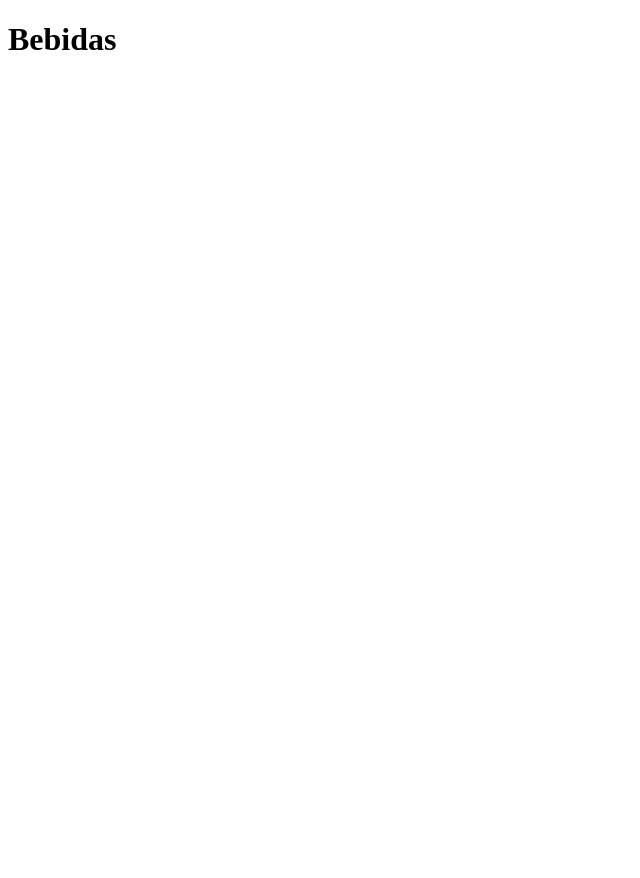
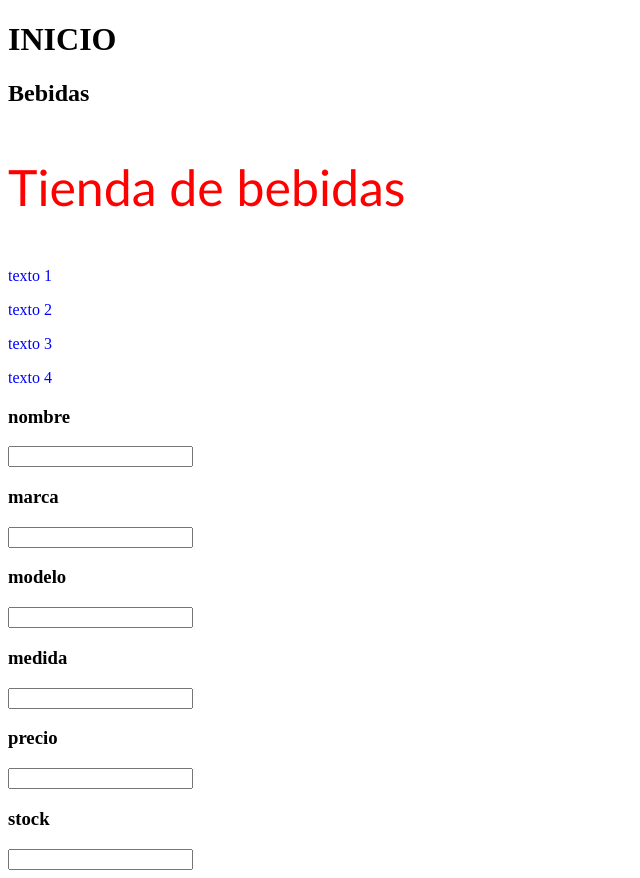
Before and after one commit to segundov1235/mi_repositorio, a plain HTML site: page index.html in a window 1280 px wide. Shown: the whole page, without its empty margins (0-640 px from the left). Before the commit the page ends 800 px from the top, so only its background shows below. Drawn offline with Linux system fonts and the light colour scheme.

Commit message:
clase 7 js

```diff
--- a/app.js
+++ b/app.js
@@ -295,6 +295,7 @@ let search = prompt("que queres buscar")
 let buscadorMultiple = listasupermercado.filter(obj=> obj.nombre === search)
 console.log(buscadorMultiple)
 */
+/*
 class Bebidas{
     constructor(nombre,marca,modelo,medida,precio,stock){
         this.nombre = nombre,
@@ -353,3 +354,113 @@ listaBebidas.sort((a,b)=>{
 })
 
 console.log(listaBebidas);
+
+*/
+/*
+let mensaje = "Hola Mundo"
+
+localStorage.setItem("saludo",mensaje)
+
+console.log(mensaje)
+console.log(localStorage.getItem("saludo"));
+*/
+
+//sessionStorage.setItem("temporal", 2021)
+/*
+class Producto {
+    constructor(nombre,precio){
+        this.nombre = nombre
+        this.precio = precio
+    }
+
+}
+
+let producto1 = new Producto("remera", 5000)
+let producto2 = new Producto("pantalon",3000)
+
+console.log()
+
+localStorage.setItem("pantalon",JSON.stringify(producto2))
+
+//DE JSON A OBJETO
+//JSON.parse(json)
+
+let dato = JSON.parse(localStorage.getItem("pantalon"))
+console.log(dato)
+*/
+
+console.log(document);
+console.log(document.body);
+
+//entrar por ID - getElementById()
+console.log(document.getElementById("unico"))
+    //ME TREAE SOLO UN OBJETO HTML
+
+
+//entrar por class - getElementsByClassName()
+console.log(document.getElementsByClassName("clase1"))
+    //ME TRAE UN ARRAY DE OBJETOS HTML
+
+
+//entrar por etiqueta - getElementsByTagName()
+console.log(document.getElementsByTagName("h1"))
+    //ME TRAE UN ARRAY DE OBJETOS HTML
+
+console.log(document.getElementsByTagName("p")[3])
+document.getElementsByTagName("p")[3].textContent="texto 3"
+
+
+
+//querySelector
+
+console.log(document.querySelector("#unico"))
+console.log(document.querySelector(".clase1"))
+console.log(document.querySelector("p"))
+//SOLAMENTE ME TRAE UN ELEMENTO EL 1º QUE ENCUENTRA
+
+console.log(document.querySelectorAll("P"))
+//ME TRAE TODOS LOS ELEMENTOS
+
+document.getElementById("unico").textContent="Tienda de bebidas"
+document.getElementById("unico").style.color="red"
+
+//document.getElementById("unico").style.display="none"
+
+document.getElementById("unico").setAttribute("class", "truco")
+
+//1) creo el elemento que quiero inyectar - document.createElement()
+const h2 = document.createElement("h2")
+h2 .setAttribute("id","elelmetoAgregado")
+h2.textContent="Bebidas"
+
+document.getElementById("aca").appendChild(h2)
+
+console.log(h2)
+
+class Bebidas{
+    constructor({nombre,marca,modelo,medida,precio,stock}){
+        this.nombre = nombre,
+        this.marca = marca,
+        this.modelo = modelo,
+        this.medida = medida,
+        this.precio = precio,
+        this.stock = stock
+
+    }
+}
+
+const guardarDatos = () =>{
+
+const producto =new Bebidas(
+    {
+        nombre : document.getElementById("nombre").value,
+        marca : document.getElementById("marca").value,
+        modelo : document.getElementById("modelo").value,
+        medida : document.getElementById("medida").value,
+        precio : document.getElementById("precio").value,
+        stock : document.getElementById("stock").value
+    }
+
+)
+return producto
+}
--- /dev/null
+++ b/estilos.css
@@ -0,0 +1,9 @@
+p{
+    color: blue;
+}
+
+.truco{
+    color: chartreuse;
+    font-size: 50px;
+    font-family: 'Gill Sans', 'Gill Sans MT', Calibri, 'Trebuchet MS', sans-serif;
+}
--- a/index.html
+++ b/index.html
@@ -5,15 +5,44 @@
     <meta http-equiv="X-UA-Compatible" content="IE=edge">
     <meta name="viewport" content="width=device-width, initial-scale=1.0">
     <title>Bebidas</title>
+    <link rel="stylesheet" href="./estilos.css">
 </head>
 <body>
-    <h1>Bebidas</h1>
+    <h1>INICIO</h1>
+
+<div id="aca">
+
+
+</div>
 
 
 
+    <div>
+
+        <p id="unico">Hola mundo</p>
 
 
+        <p class="clase1">texto 1</p>
+        <p class="clase1">texto 2</p>
+        <p>texto 3</p>
+        <p class="clase1">texto 4</p>
+    </div>
 
+    <form action="" >
+        <h3>nombre</h3>
+        <input type="text" id="nombre">
+        <h3>marca</h3>
+        <input type="text" id="marca">
+        <h3>modelo</h3>
+        <input type="text" id="modelo">
+        <h3>medida</h3>
+        <input type="text" id="medida">
+        <h3>precio</h3>
+        <input type="text" id="precio">
+        <h3>stock</h3>
+        <input type="text" id="stock">
+
+    </form>
 
 
     <script src="./app.js"> </script>
```
